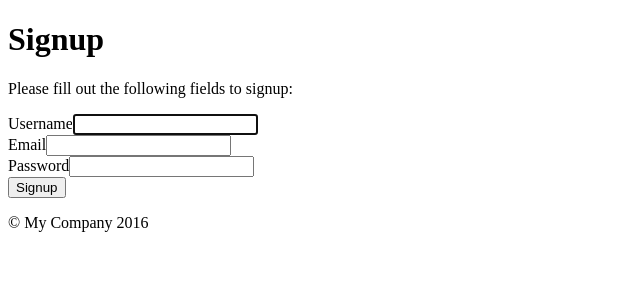
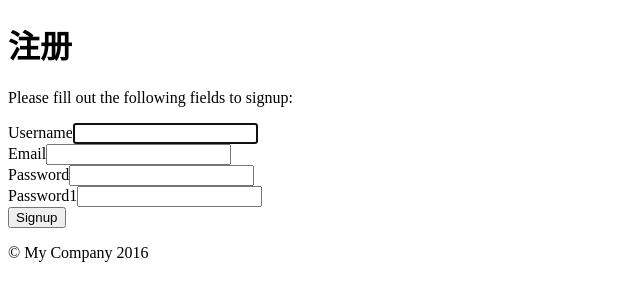
Before and after one commit to aixiaoming/yblog, a Yii app: template frontend/views/site/signup.php in a window 1280 px wide. Shown: the top 301 px of the page, without its empty margins (0-640 px from the left). Run offline with PHP 8.4 and a stand-in for Yii, Linux system fonts and the light colour scheme; the template is opened without the code that fills it, so the values that code supplies are empty; form fields are guessed from the names that the template uses; some libraries are stand-ins or nearby versions.

Commit message:
xiaoming

```diff
--- a/frontend/views/layouts/main.php
+++ b/frontend/views/layouts/main.php
@@ -35,13 +35,13 @@ AppAsset::register($this);
         ],
     ]);
     $menuItems = [
-        ['label' => 'Home', 'url' => ['/site/index']],
-        ['label' => 'About', 'url' => ['/site/about']],
+        ['label' => '首页', 'url' => ['/site/index']],
+        ['label' => '关于我们', 'url' => ['/site/about']],
         ['label' => 'Contact', 'url' => ['/site/contact']],
     ];
     if (Yii::$app->user->isGuest) {
-        $menuItems[] = ['label' => 'Signup', 'url' => ['/site/signup']];
-        $menuItems[] = ['label' => 'Login', 'url' => ['/site/login']];
+        $menuItems[] = ['label' => '注册', 'url' => ['/site/signup']];
+        $menuItems[] = ['label' => '登录', 'url' => ['/site/login']];
     } else {
         $menuItems[] = '<li>'
             . Html::beginForm(['/site/logout'], 'post')
--- a/frontend/views/site/signup.php
+++ b/frontend/views/site/signup.php
@@ -7,7 +7,7 @@
 use yii\helpers\Html;
 use yii\bootstrap\ActiveForm;
 
-$this->title = 'Signup';
+$this->title = '注册';
 $this->params['breadcrumbs'][] = $this->title;
 ?>
 <div class="site-signup">
@@ -27,6 +27,8 @@ $this->params['breadcrumbs'][] = $this->title;
 
                 <?= $form->field($model, 'password')->passwordInput() ?>
 
+                <?= $form->field($model, 'password1')->passwordInput() ?>
+
                 <div class="form-group">
                     <?= Html::submitButton('Signup', ['class' => 'btn btn-primary', 'name' => 'signup-button']) ?>
                 </div>
```
Also changed, not shown: frontend/controllers/SiteController.php (+9 -1 lines), frontend/models/SignupForm.php (+1 -13 lines).
